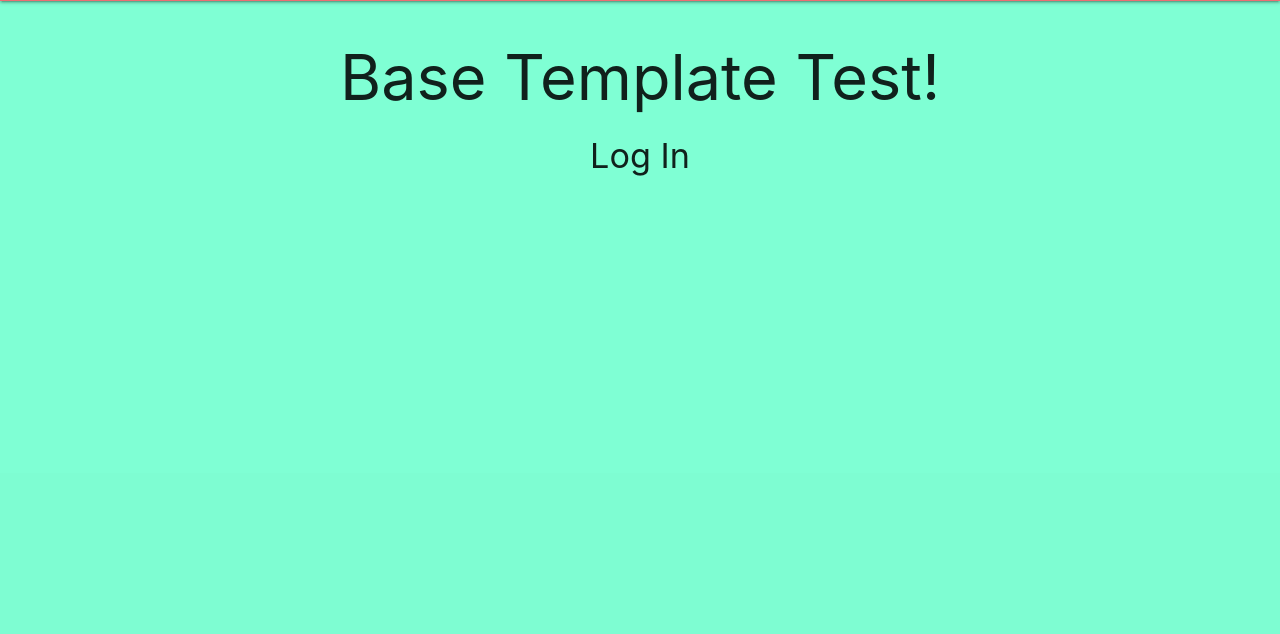
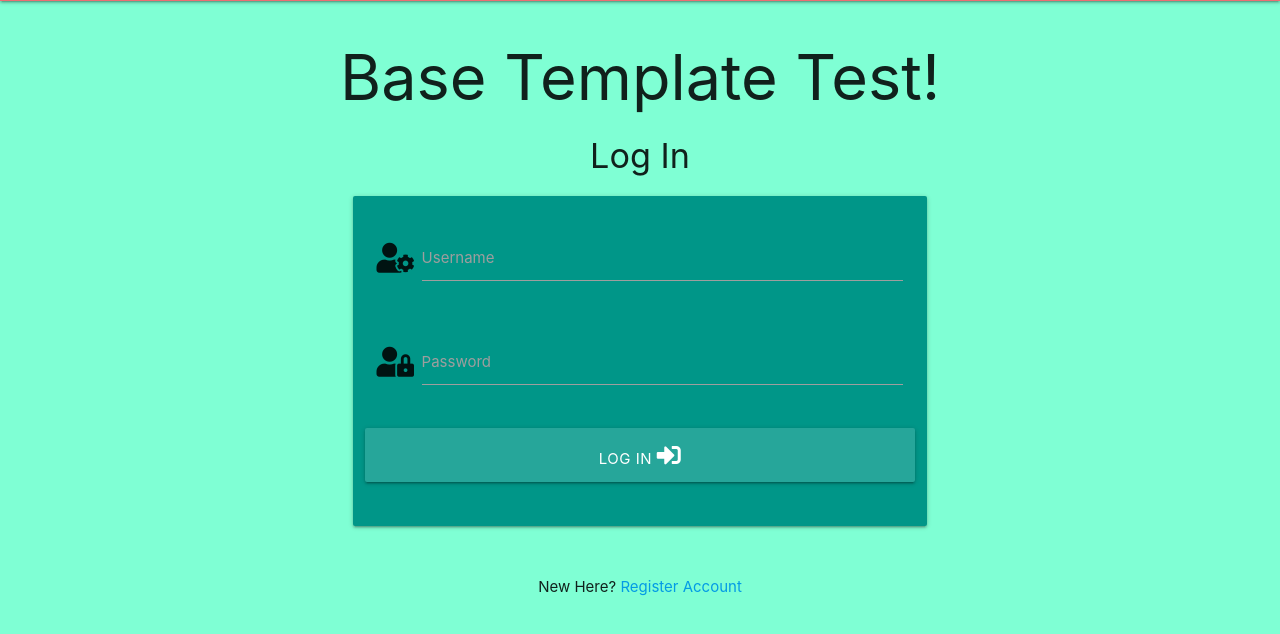
Before and after one commit to liamoconnor87/local_directory, a Flask app: template templates/login.html in a window 1280 px wide. Shown: the part 327-961 px from the top of the page. Before the commit the page ends 503 px from the top, so only its background shows below. Run offline with Flask 2, Linux system fonts and the light colour scheme; the template is opened without the code that fills it, so the values that code supplies are empty; some libraries are stand-ins or nearby versions.

Commit message:
Log In Feat added

```diff
--- a/app.py
+++ b/app.py
@@ -31,8 +31,28 @@ def index():
     return render_template("index.html", results=business)
 
 
-@app.route("/login")
+@app.route("/login", methods=["GET", "POST"])
 def login():
+    if request.method == "POST":
+        # checks if username exists in the db
+        existing_user = mongo.db.users.find_one(
+            {"username": request.form.get("username").lower()})
+
+        # checks is password matches db
+        if check_password_hash(
+            existing_user["password"], request.form.get("password")):
+                session["user"] = request.form.get("username").lower()
+                flash("Welcome, {}".format(request.form.get("username")))
+
+        else:
+            # if password does not match
+            flash("Incorrect Username/Password")
+            return redirect(url_for("login"))
+
+    else:
+        # if username does not match
+        flash("Incorrect Username/Password")
+        return redirect(url_for("login"))
     return render_template("login.html")
 
 
--- a/templates/login.html
+++ b/templates/login.html
@@ -4,4 +4,42 @@
 
     <h4 class="center-align">Log In</h4>
 
+    <div class="row">
+        <form class="col s12 m8 offset-m2" method="POST" action="{{ url_for('login') }}">
+            <div class="card-panel teal">
+                <!-- username -->
+                <div class="row">
+                    <div class="input-field col s12">
+                        <i class="fas fa-user-cog prefix"></i>
+                        <input id="username" name="username" type="text" minlength="5" maxlength="15" pattern="^[a-zA-Z0-9}{5,15}$" class="validate" required>
+                        <label for="username">Username</label>
+                    </div>
+                </div>
+                <!-- password -->
+                <div class="row">
+                    <div class="input-field col s12">
+                        <i class="fas fa-user-lock prefix"></i>
+                        <input id="password" name="password" type="password" minlength="5" maxlength="15" pattern="^[a-zA-Z0-9}{5,15}$" class="validate" required>
+                        <label for="password">Password</label>
+                    </div>
+                </div>
+                <!-- log in -->
+                <div class="row">
+                    <button type="submit" class="col s12 btn-large text-shadow">
+                        Log In <i class="fas fa-sign-in-alt"></i>
+                    </button>
+                </div>
+            </div>
+        </form>
+    </div>
+
+    <div class="row">
+        <div class="col s12">
+            <p class="center-align">
+                New Here?
+                <a href="{{ url_for('register') }}" class="text-darken-4">Register Account</a>
+            </p>
+        </div>
+    </div>
+
 {% endblock %}
```
Also changed, not shown: templates/register.html (+11 -2 lines).
